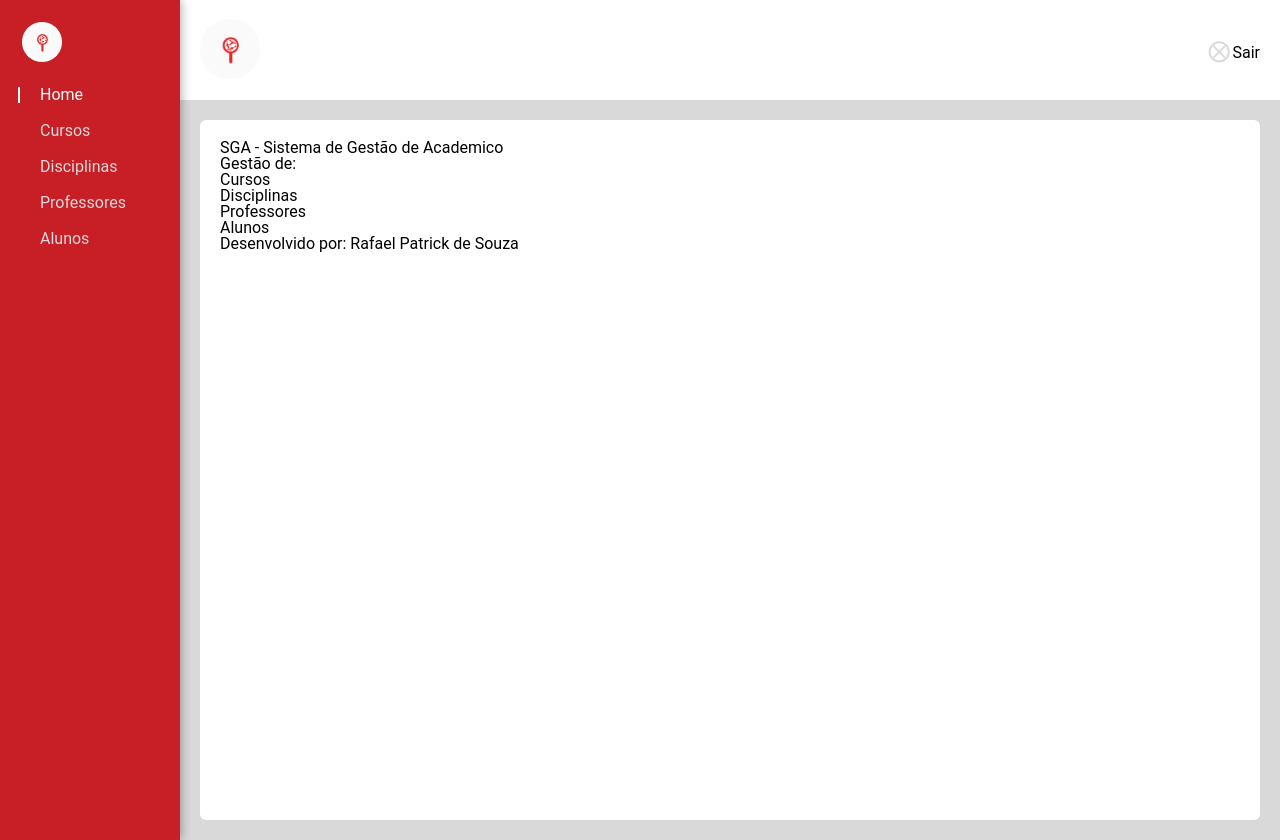
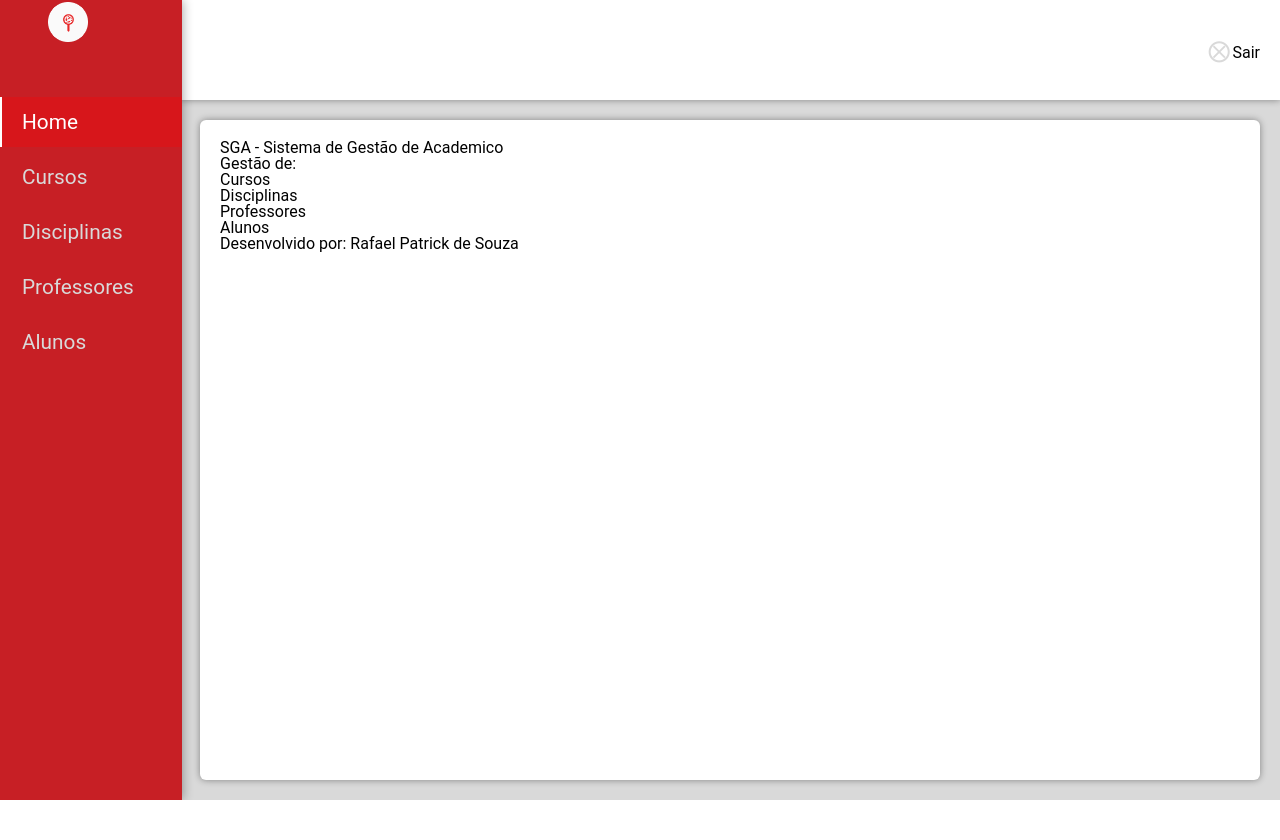
Before and after one commit to faelpatrick/sga_grid, a React (Create React App) app: page / in a window 1280 px wide. After the commit the page ends 800 px from the top, so only its background shows below. Built offline with nearby package versions, Linux system fonts and the light colour scheme.

Commit message:
css ajusts

```diff
--- a/src/pages/styles.css
+++ b/src/pages/styles.css
@@ -14,7 +14,6 @@
 .container {
 	font-family: 'Roboto', sans-serif;
 	display: grid;
-	width: 100vw;
 	min-height: 100vh;
 	grid-template-areas: 'header ' 'content ';
 	grid-template-columns: auto;
@@ -26,7 +25,7 @@
 header {
 	grid-area: header;
 	background-color: var(--color0);
-
+	box-shadow: 0px 0px 7px 0px rgb(0 0 0 / 40%);
 	display: flex;
 	justify-content: space-between;
 	align-items: center;
@@ -38,6 +37,21 @@ header .sidebar__logo--img {
 	height: 60px;
 }
 
+@media screen and (min-width: 1280px) {
+	.header__title img {
+		display: none;
+	}
+	.sidebar__logo {
+		width: 60px;
+		margin-left: 25%;
+	}
+
+	nav#nav {
+		font-size: 1.3rem;
+		margin-top: 50px;
+	}
+}
+
 .sidebar {
 	grid-area: sidebar;
 
@@ -45,8 +59,9 @@ header .sidebar__logo--img {
 	height: 100vh;
 	box-shadow: 1px 0px 10px #00000055;
 	color: var(--color1);
-	padding: 20px;
+	padding-left: 2px;
 
+	min-width: 180px;
 	position: absolute;
 	left: -100vw;
 	transition: 0.2ms;
@@ -56,7 +71,6 @@ header .sidebar__logo--img {
 	position: absolute;
 	background-color: var(--color3);
 	height: 100vh;
-	padding: 20px;
 	left: 0;
 	transition: 0.2ms;
 }
@@ -91,8 +105,10 @@ header .sidebar__logo--img {
 	color: var(--color1);
 }
 
-.sidebar__logo {
-	width: 40px;
+@media screen and (max-width: 1280px) {
+	.sidebar__logo {
+		width: 40px;
+	}
 }
 
 @media screen and (min-width: 1280px) {
@@ -114,11 +130,20 @@ header .sidebar__logo--img {
 	.header__menuIcon {
 		display: none;
 	}
+
+	.nav__link {
+		height: 50px;
+		padding-left: 20px;
+	}
 }
 
 .nav__link {
-	margin: 20px;
 	color: var(--color1);
+	margin: 2px 0px 5px 0px;
+	height: 50px;
+	padding-left: 20px;
+	display: flex;
+	align-items: center;
 }
 
 .nav__link:hover {
@@ -133,6 +158,8 @@ header .sidebar__logo--img {
 	border-left: 2px solid var(--color0);
 	padding-left: 20px;
 	margin-left: -2px;
+
+	background: #ff000047;
 }
 
 /* Conteudo */
@@ -143,6 +170,7 @@ header .sidebar__logo--img {
 	border-radius: 6px;
 	margin: 20px;
 	padding: 20px;
+	box-shadow: 0px 0px 7px 0px rgb(0 0 0 / 40%);
 }
 
 .content__title {
```
